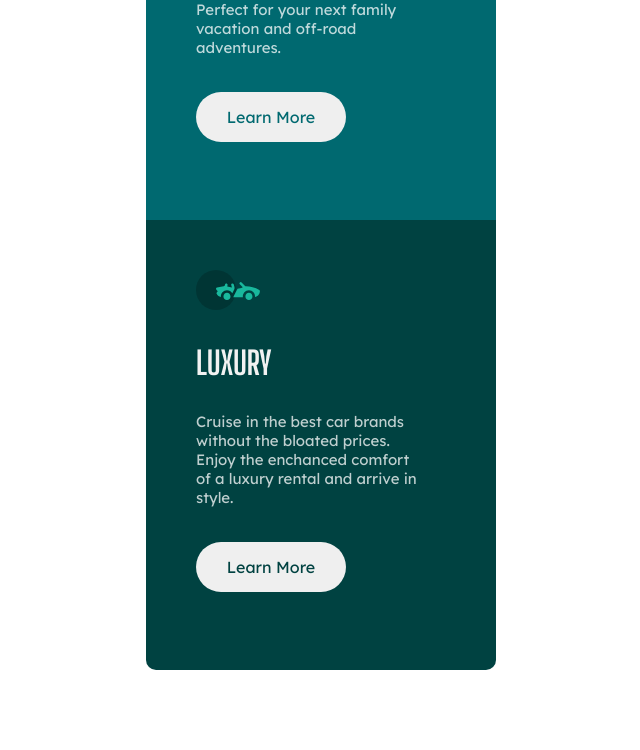
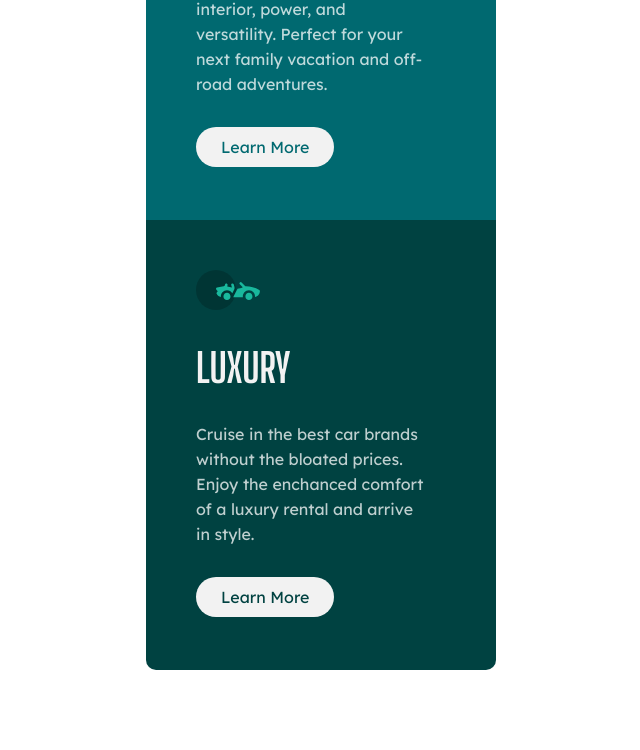
Before and after one commit to brendowe/projeto-cartoes-em-coluna, a plain HTML site: page index.html in a window 1280 px wide. Shown: the part 760-1510 px from the top of the page, without its empty margins (319-959 px from the left). Drawn offline with Linux system fonts and the light colour scheme.

Commit message:
Agora acabei mesmo
H1 transformados em H2.
Botões transformados em <a>.
Fonte size alterado de px para em.

```diff
--- a/index.html
+++ b/index.html
@@ -14,23 +14,23 @@
 
         <div class="cartao" id="c1">
             <img src="images/icon-sedans.svg" alt="">
-            <h1>SEDANS</h1>
+            <h2>SEDANS</h2>
             <p>Choose a sedan for its affordability and excellent fuel economy. Ideal for cruising in the city or on your next road trip.</p>
-            <button id="b1">Learn More</button>
+            <a id="b1" href="#">Learn More</a>
         </div>
 
         <div class="cartao" id="c2">
             <img src="images/icon-suvs.svg" alt="">
-            <h1>SUVS</h1>
+            <h2>SUVS</h2>
             <p>Take an SUV for its spacious interior, power, and versatility. Perfect for your next family vacation and off-road adventures.</p>
-            <button id="b2">Learn More</button>
+            <a id="b2" href="#">Learn More</a>
         </div>
 
         <div class="cartao" id="c3">
             <img src="images/icon-luxury.svg" alt="">
-            <h1>LUXURY</h1>
+            <h2>LUXURY</h2>
             <p>Cruise in the best car brands without the bloated prices. Enjoy the enchanced comfort of a luxury rental and arrive in style.</p>
-            <button id="b3">Learn More</button>
+            <a id="b3" href="#">Learn More</a>
         </div>
     </main>
 </body>
--- a/style.css
+++ b/style.css
@@ -61,31 +61,37 @@ main {
     padding-left: 50px;
 }
 
-h1 {
+h2 {
     color: var(--cor5);
     padding-left: 50px;
     padding-top: 30px;
     padding-bottom: 30px;
     font-family: var(--fonte2);
+    font-size: 2.5em;
 }
 
 p {
     color: var(--cor4);
     width: 280px;
     padding-left: 50px;
-    font-size: 15px;
+    font-size: 1em;
+    line-height: 25px;
     font-family: var(--fonte1);
 }
 
-button {
+a {
+    position: relative;
+    top: 40px;
     width: 150px;
     height: 50px;
+    background-color: var(--cor5);
+    border-style: none;
     border-radius: 40px;
-    font-size: 16px;
-    border-style: none;
+    font-size: 1em;
     margin-left: 50px;
-    margin-top: 35px;
+    padding: 10px 25px 10px 25px;
     font-family: var(--fonte1);
+    text-decoration: none;
 }
 
 #b1 {
```
